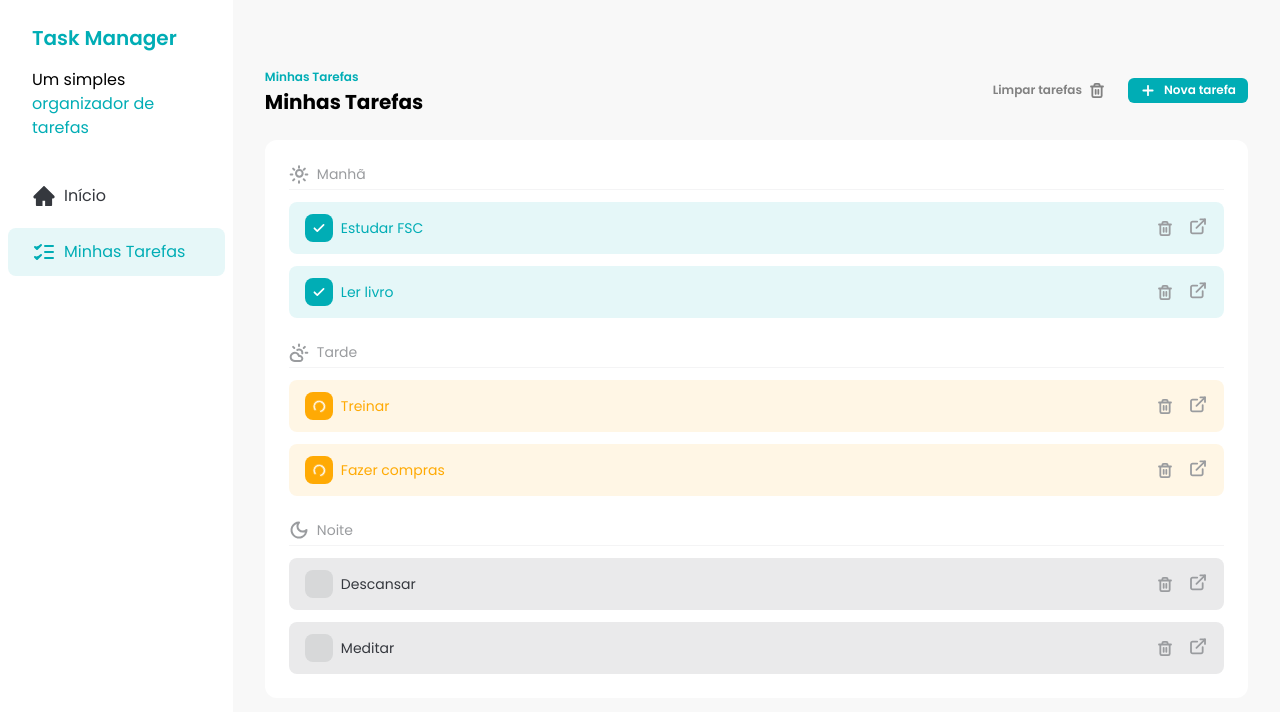
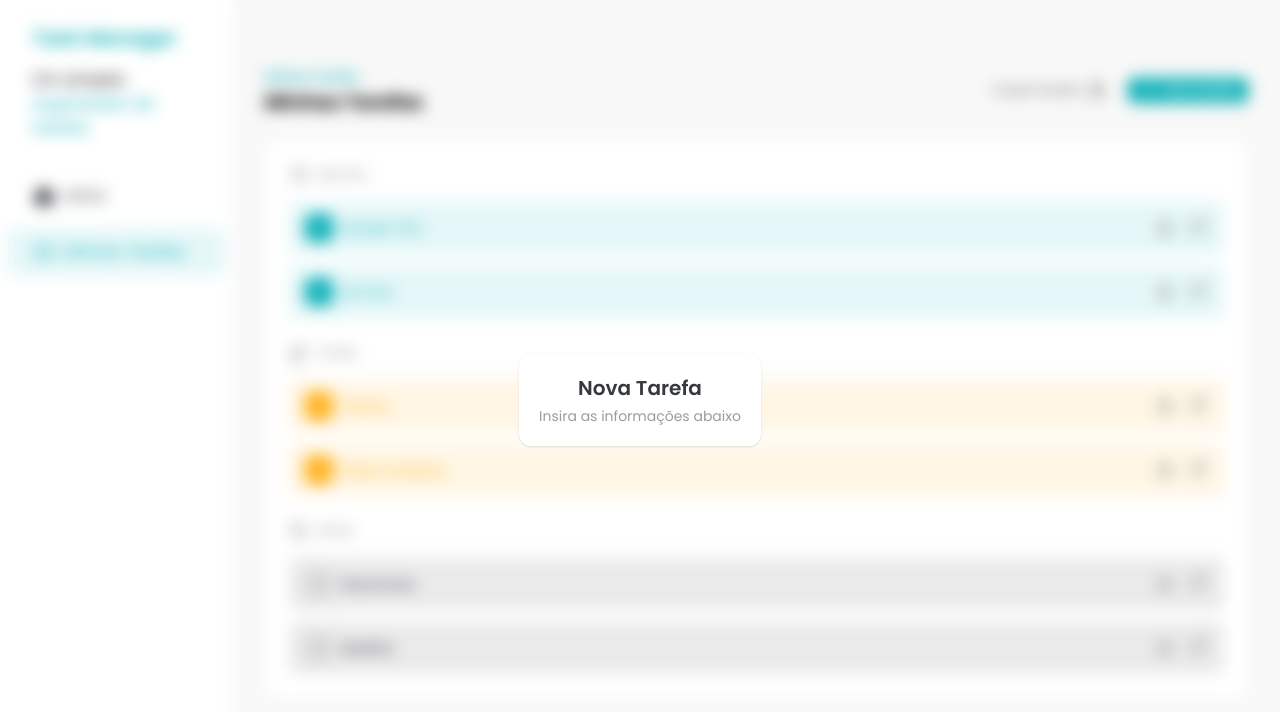
Before and after one commit to thi7silva/TaskManager, a React (Vite) app: page / in a window 1280 px wide. Both pictures are taken after a click on the button "Nova tarefa". Shown: the top 712 px of the page. Built offline with nearby package versions, Linux system fonts and the light colour scheme.

Commit message:
feat: add initial AddTaskDialog component

```diff
--- /dev/null
+++ b/src/components/AddTaskDialog.jsx
@@ -0,0 +1,19 @@
+import { createPortal } from 'react-dom';
+
+const AddTaskDialog = ({ isOpen }) => {
+  if (!isOpen) return null;
+  return createPortal(
+    <div className="fixed top-0 bottom-0 left-0 flex h-screen w-screen items-center justify-center backdrop-blur">
+      {/* DIALOG */}
+      <div className="rounded-xl bg-white p-5 text-center shadow">
+        <h2 className="text-xl font-semibold text-[#35383E]">Nova Tarefa</h2>
+        <p className="mt-1 text-sm text-[#9A9C9F]">
+          Insira as informações abaixo
+        </p>
+      </div>
+    </div>,
+    document.body
+  );
+};
+
+export default AddTaskDialog;
--- a/src/components/Tasks.jsx
+++ b/src/components/Tasks.jsx
@@ -9,12 +9,14 @@
   TrashIcon,
 } from '../assets/icons';
 import TASKS from '../constants/Tasks.js';
+import AddTaskDialog from './AddTaskDialog.jsx';
 import Button from './Button';
 import TaskItem from './TaskItem.jsx';
 import TasksSeparator from './TasksSeparator';
 
 const Tasks = () => {
   const [tasks, setTasks] = useState(TASKS);
+  const [addTaskDialogIsOpen, setAddTaskDialogIsOpen] = useState(false);
 
   const morningTasks = tasks.filter((task) => task.time === 'morning');
   const afternoonTasks = tasks.filter((task) => task.time === 'afternoon');
@@ -63,10 +65,12 @@
             Limpar tarefas
             <TrashIcon />
           </Button>
-          <Button>
+
+          <Button onClick={() => setAddTaskDialogIsOpen(true)}>
             <AddIcon />
             Nova tarefa
           </Button>
+          <AddTaskDialog isOpen={addTaskDialogIsOpen} />
         </div>
       </div>
 
```
